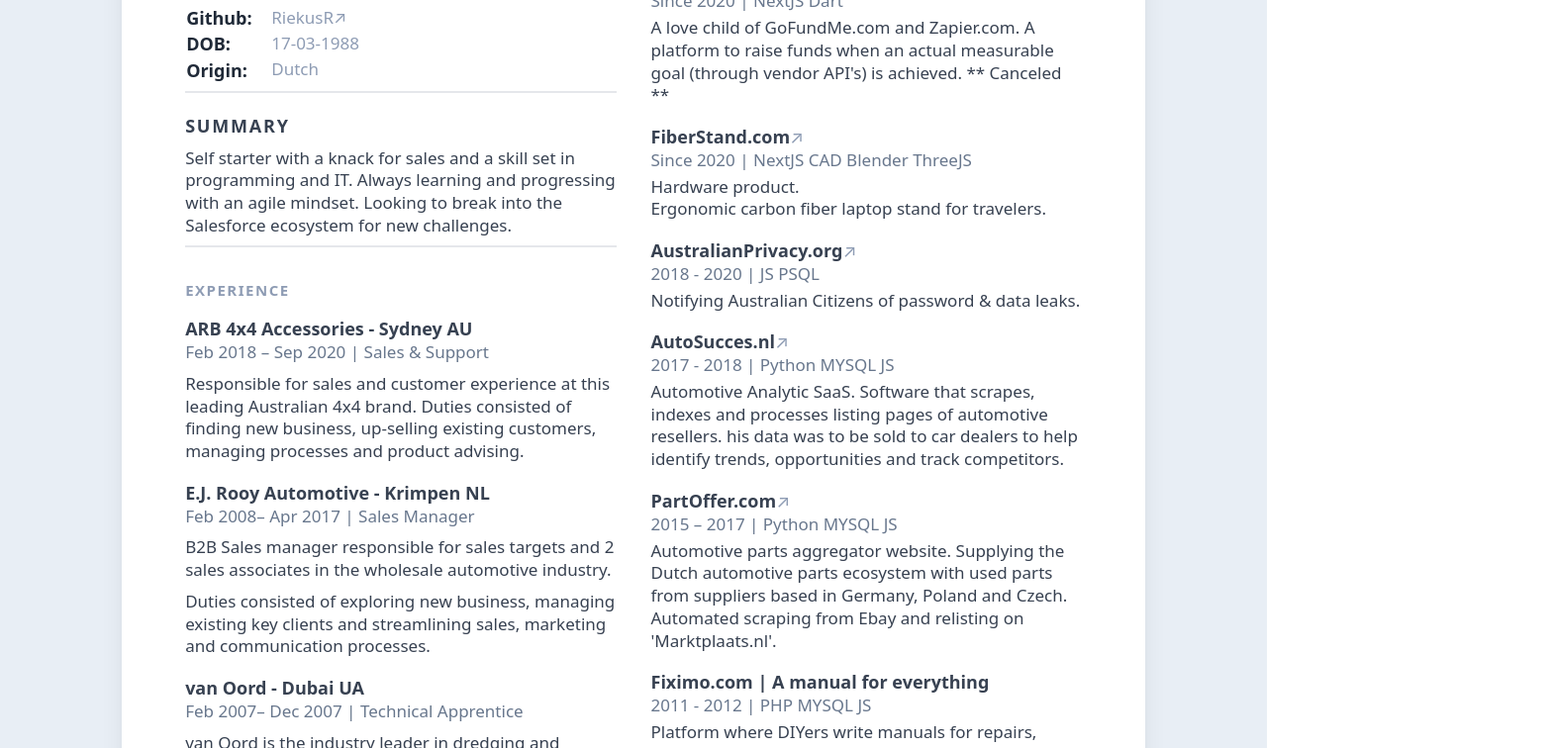
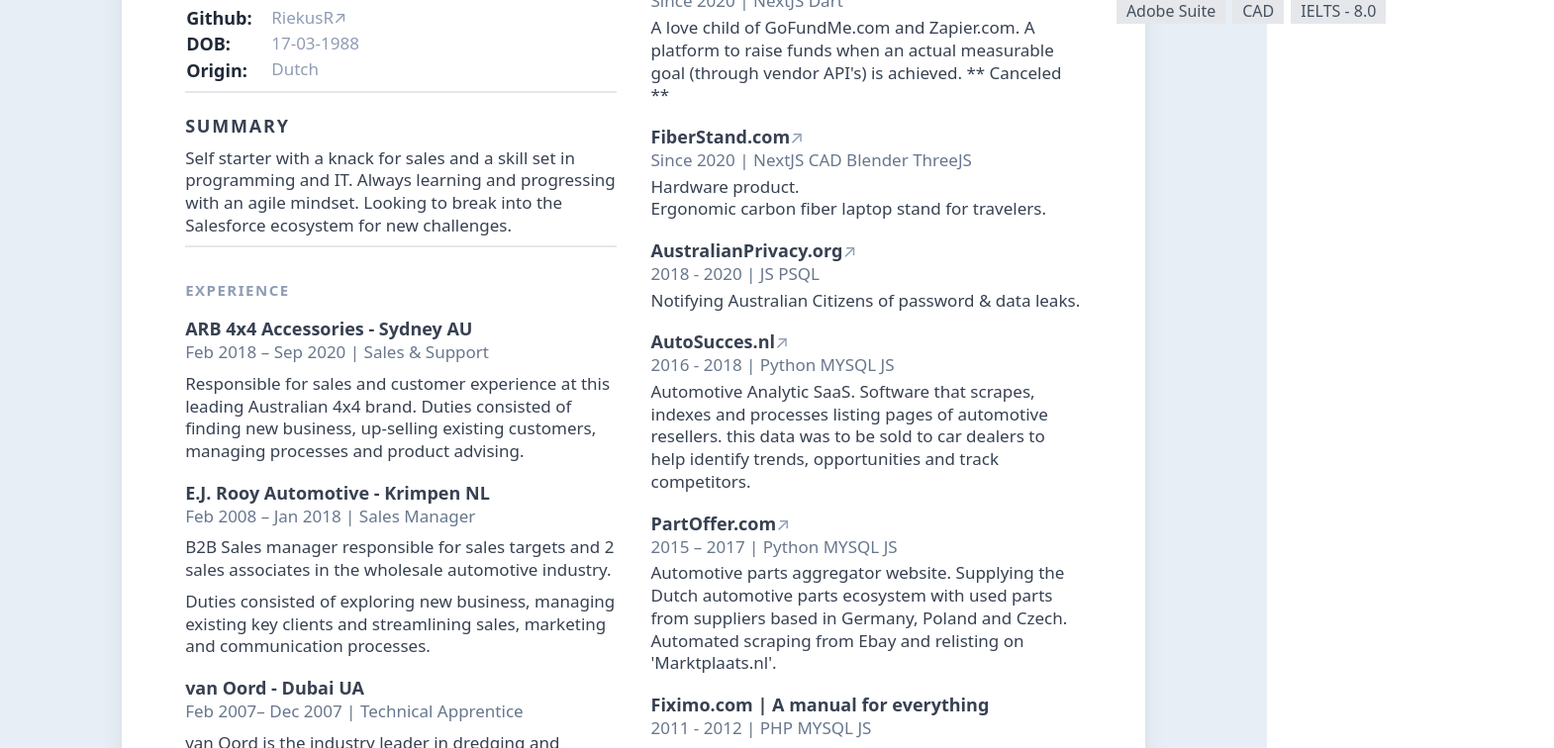
Before and after one commit to riekusr/duo-language-resume, a Next.js app: page / in a window 1280 px wide. Shown: the part 344-1100 px from the top of the page at 99% size, 1570 px wide, since content can reach past the window. Built offline with nearby package versions, Linux system fonts and the light colour scheme.

Commit message:
spelling correction

```diff
--- a/pages/index.js
+++ b/pages/index.js
@@ -249,7 +249,7 @@
 										E.J. Rooy Automotive - Krimpen NL
 									</h3>
 									<p className='leading-normal text-md text-gray-650'>
-										Feb 2008– Apr 2017 | Sales Manager
+										Feb 2008 – Jan 2018 | Sales Manager
 									</p>
 								</header>
 								<p className='mt-2.1 text-md text-gray-700 leading-normal'>
@@ -450,14 +450,14 @@
 											</a>
 										</h3>
 										<p className='leading-normal text-md text-gray-650'>
-											2017 - 2018 | Python MYSQL JS
+											2016 - 2018 | Python MYSQL JS
 										</p>
 									</header>
 									<p className='mt-1 text-md text-gray-700 leading-normal'>
 										{enlang
 											? `Automotive Analytic SaaS. Software that scrapes, indexes
 										and processes listing pages of automotive resellers.
-										his data was to be sold to car dealers to help
+										this data was to be sold to car dealers to help
 										identify trends, opportunities and track competitors.`
 											: `Automotive Analytic Saas. Software dat voorraad pagina's van autobedrijven
                     schraapt, indexeert en analyseert. Helpt klanten bij het vinden van trends en het prestaties
```
